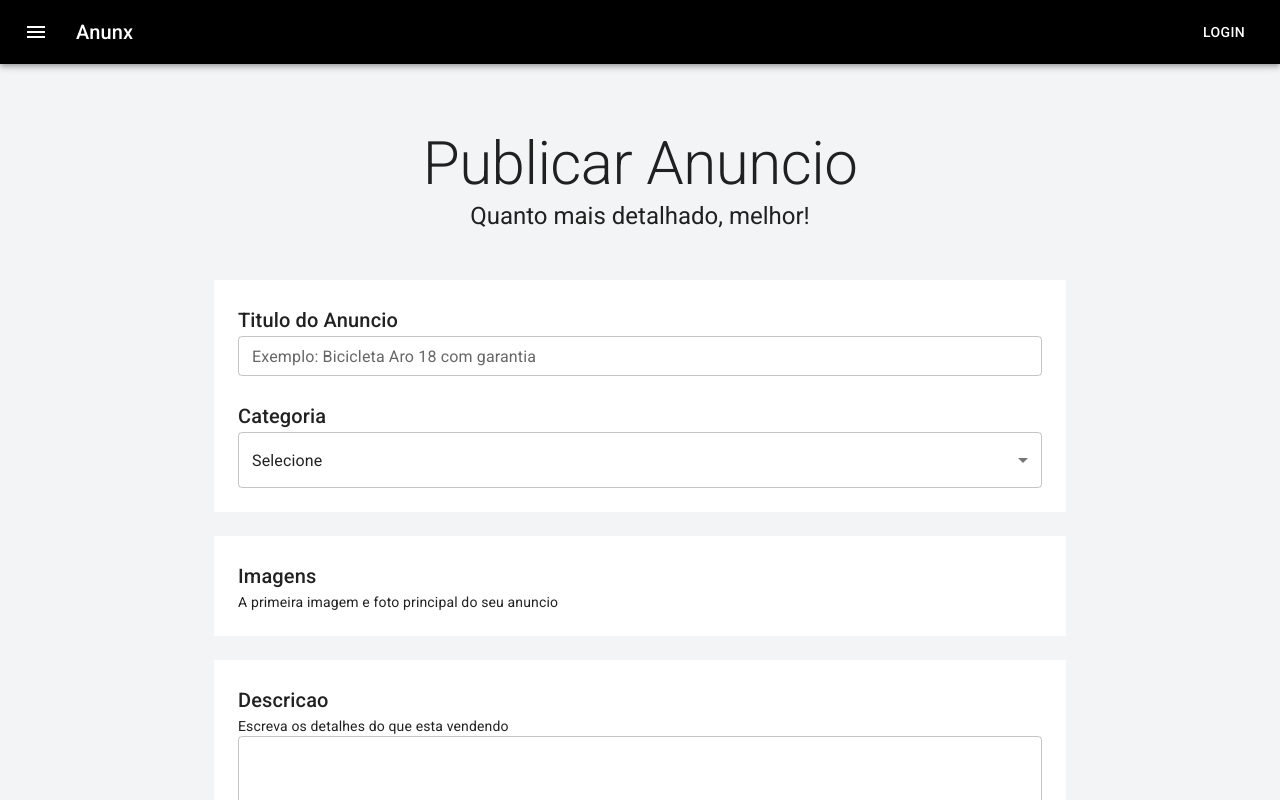
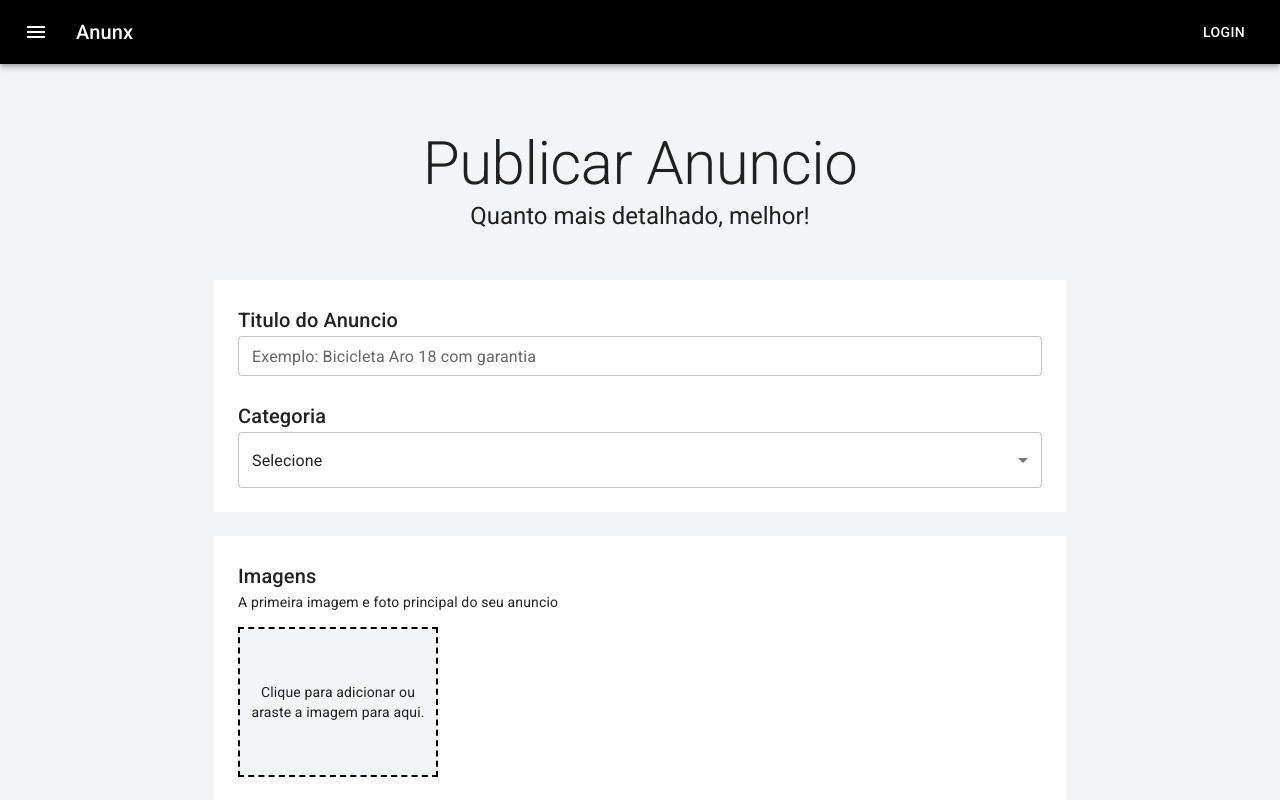
Before and after one commit to MarlonDev2000/anunx, a Next.js app: page /user/publish in a window 1280 px wide. Shown: the top 800 px of the page. Built offline with nearby package versions, Linux system fonts and the light colour scheme.

Commit message:
adicionando features de upload de imagens(front)

```diff
--- a/package.json
+++ b/package.json
@@ -16,7 +16,8 @@
     "@mui/styles": "^5.0.1",
     "next": "11.1.2",
     "react": "17.0.2",
-    "react-dom": "17.0.2"
+    "react-dom": "17.0.2",
+    "react-dropzone": "^11.4.2"
   },
   "devDependencies": {
     "eslint": "8.0.1",
--- a/pages/user/publish.js
+++ b/pages/user/publish.js
@@ -1,5 +1,8 @@
-import { Container, Typography, Box, TextField, Select, Button, } from '@mui/material'
+import { DeleteForever } from '@mui/icons-material'
+import { Container, Typography, Box, TextField, Select, Button, IconButton, } from '@mui/material'
 import { makeStyles } from '@mui/styles'
+import { useState } from 'react'
+import { useDropzone } from 'react-dropzone'
 
 import TemplateDefault from '../../src/templates/Default'
 
@@ -14,11 +17,79 @@
     backgroundColor: theme.palette.background.white,
     padding: theme.spacing(3),
     border: '0px',
+  },
+  thumbsContainer: {
+    display: 'flex',
+    flexWrap: 'wrap',
+    marginTop: 15,
+  },
+  dropZone: {
+    display: 'flex',
+    justifyContent: 'center',
+    alignItems: 'center',
+    textAlign: 'center',
+    padding: 10,
+    width: 200,
+    height: 150,
+    margin: '0 15px 15px 0',
+    backgroundColor: theme.palette.background.default,
+    border: '2px dashed black',
+    cursor: 'pointer',
+  },
+  thumb: {
+    position: 'relative',
+    margin: '0px 15px 15px 0px',
+    width: 200,
+    height: 150,
+    backgroundSize: 'cover',
+    backgroundPosition: 'center center',
+
+    '&:hover $mask': {
+      display: 'flex',
+    },
+  },
+  mask: {
+    backgroundColor: 'rgba(0, 0, 0, 0.5)',
+    width: '100%',
+    height: '100%',
+    display: 'none',
+    justifyContent: 'center',
+    alignItems: 'center',
+    textAlign: 'center',
+  },
+  mainImage: {
+    backgroundColor: '#3385ff',
+    padding: '6px 10px',
+    position: 'absolute',
+    bottom: '0',
+    left: '0',
   }
 }))
 
 const Publish = () => {
   const classes = useStyles()
+  const [files, setFiles] = useState([])
+
+  const { getRootProps, getInputProps } = useDropzone({
+     accept: 'image/*',
+     onDrop: (acceptedFile) => {
+       const newFiles = acceptedFile.map((file)=>{
+         return Object.assign(file, {
+           preview: URL.createObjectURL(file)
+         })
+       })
+       setFiles([
+        ...files,
+        ...newFiles,
+      ])
+     }
+  })
+
+  const handleRemoveFile = (fileName) => {
+    const newFileState = files.filter((file) => { return file.name !== fileName})
+    setFiles(newFileState)
+  }
+
   return (
     <TemplateDefault>
       <Container maxWidth="sm" className={classes.container}>
@@ -81,6 +152,34 @@
           <Typography component="div" variant="body2" color="textPrimary" >
             A primeira imagem e foto principal do seu anuncio
           </Typography>
+          <Box className={classes.thumbsContainer}>
+            <Box className={classes.dropZone} {...getRootProps()}>
+              <input {...getInputProps()}/>
+              <Typography variant="body2" color="textPrimary">
+                Clique para adicionar ou araste a imagem para aqui.
+              </Typography>
+            </Box>
+            {
+              files.map((file, index)=> (
+                <Box className={classes.thumb} style={{ backgroundImage: `url(${file.preview})`}} key={file.name}>
+                  {
+                    index === 0 ?
+                      <Box className={classes.mainImage}>
+                        <Typography variant="body2" color="secondary">
+                          Principal
+                        </Typography>
+                      </Box>
+                    : null
+                  }
+                  <Box className={classes.mask}>
+                    <IconButton color="secondary" onClick={()=>{handleRemoveFile(file.name)}}>
+                      <DeleteForever fontSize="large"/>
+                    </IconButton>
+                  </Box>
+                </Box>
+              ))
+            }
+          </Box>
         </Box>
       </Container>
 
--- a/src/theme.js
+++ b/src/theme.js
@@ -5,9 +5,12 @@
     primary: {
       main: '#000000',
     },
+    secondary: {
+      main: '#FFFFFF'
+    },
     background: {
       default: '#F2F4F5',
-      white: '#ffffff'
+      white: '#FFFFFF'
     },
   },
 })
```
Also changed, not shown: 1 other file (tests, documents, lock files or other folders).
